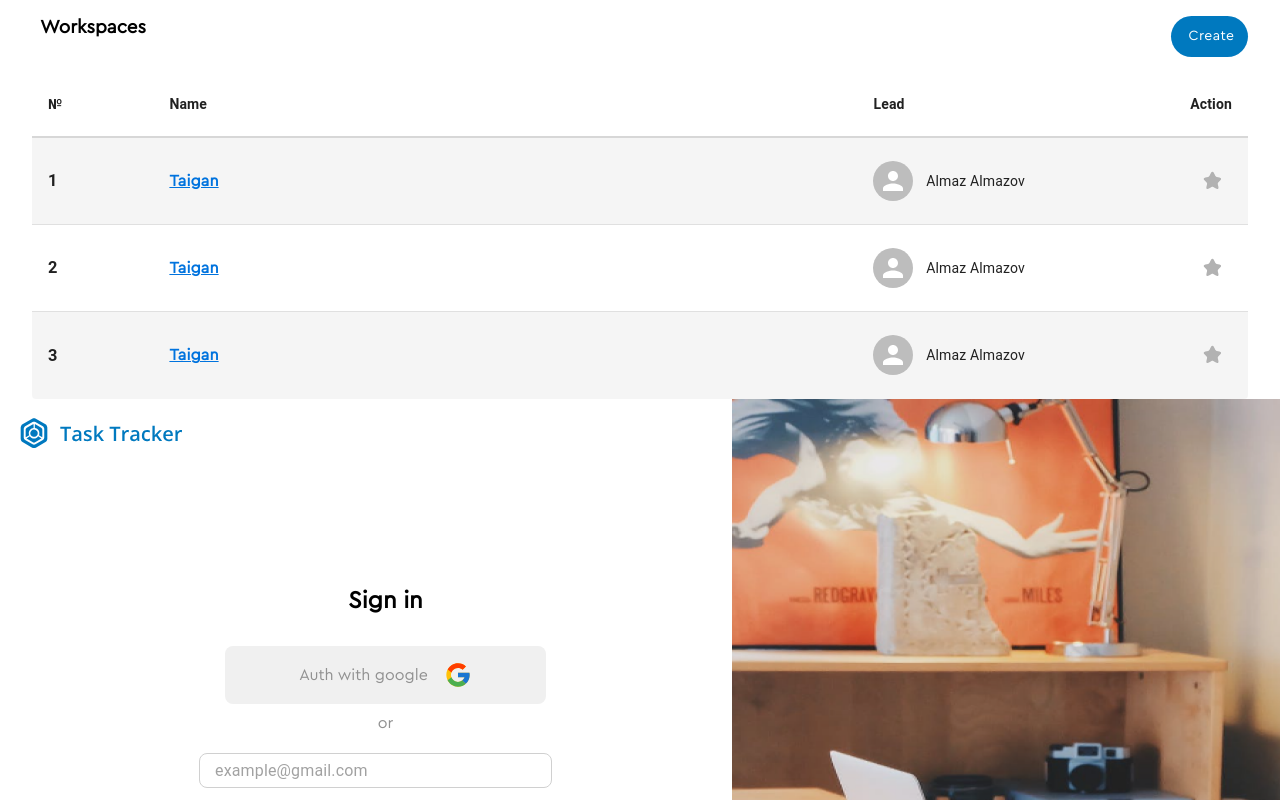
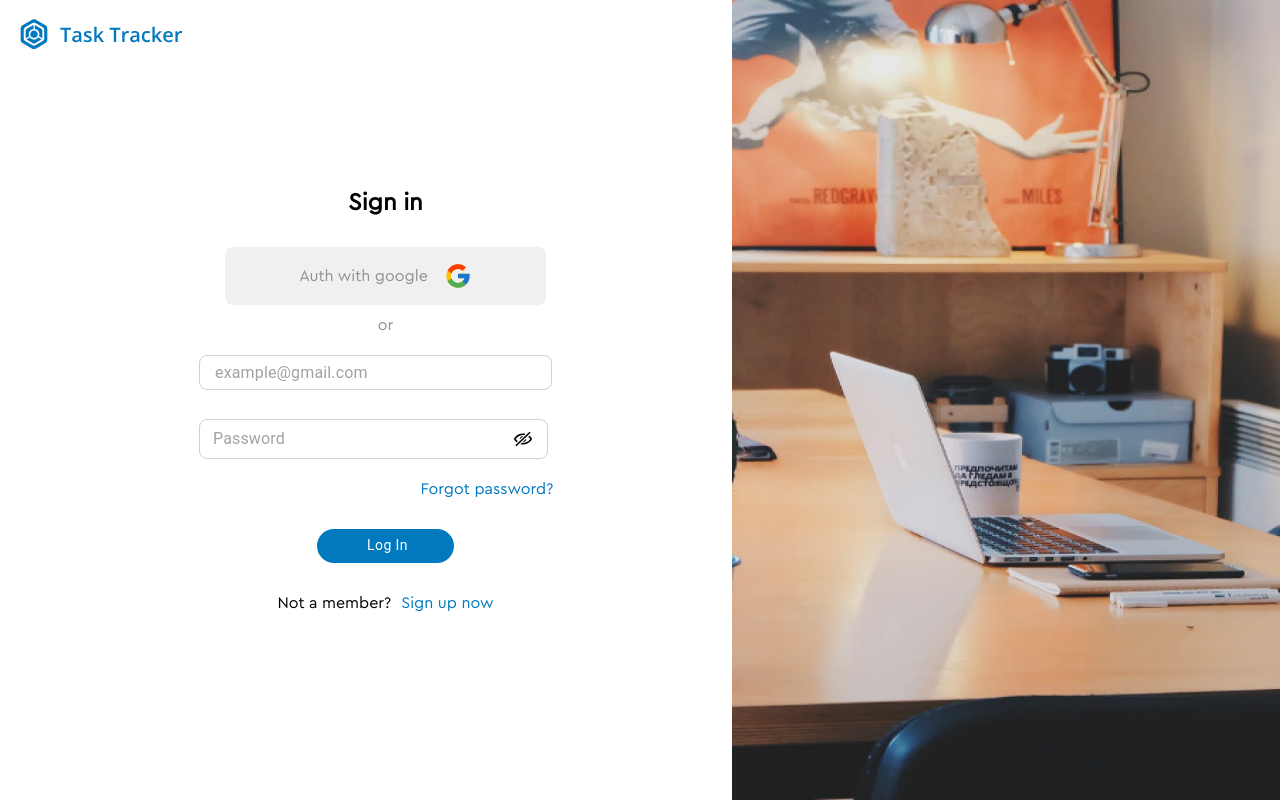
Before and after one commit to peaksoft-school/task-tracker-js9, a React (Create React App) app: page / in a window 1280 px wide. Shown: the top 800 px of the page. Built offline with nearby package versions, Linux system fonts and the light colour scheme; a web font is replaced by a local one.

Commit message:
updated workspace

```diff
--- a/src/index.js
+++ b/src/index.js
@@ -1,13 +1,12 @@
 import React from 'react'
 import ReactDOM from 'react-dom/client'
 import App from './App'
-import { Workspaces } from './components/workspace/Workspace'
+
 import './index.css'
 
 const root = ReactDOM.createRoot(document.getElementById('root'))
 root.render(
    <React.StrictMode>
-      <Workspaces />
       <App />
    </React.StrictMode>
 )
```
